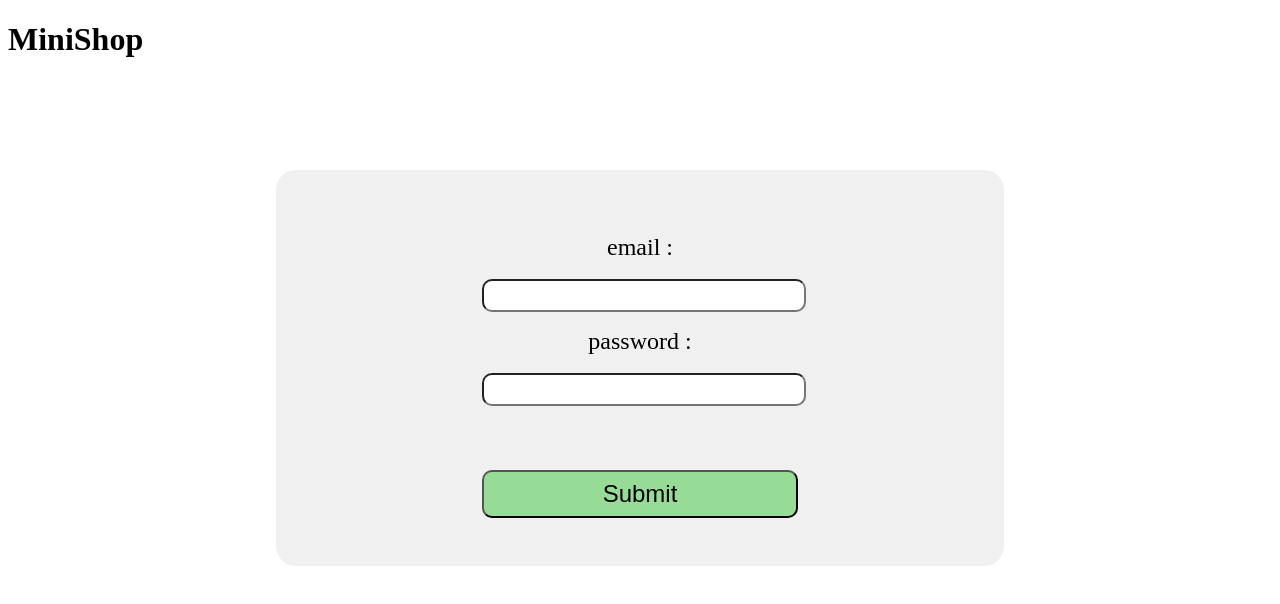
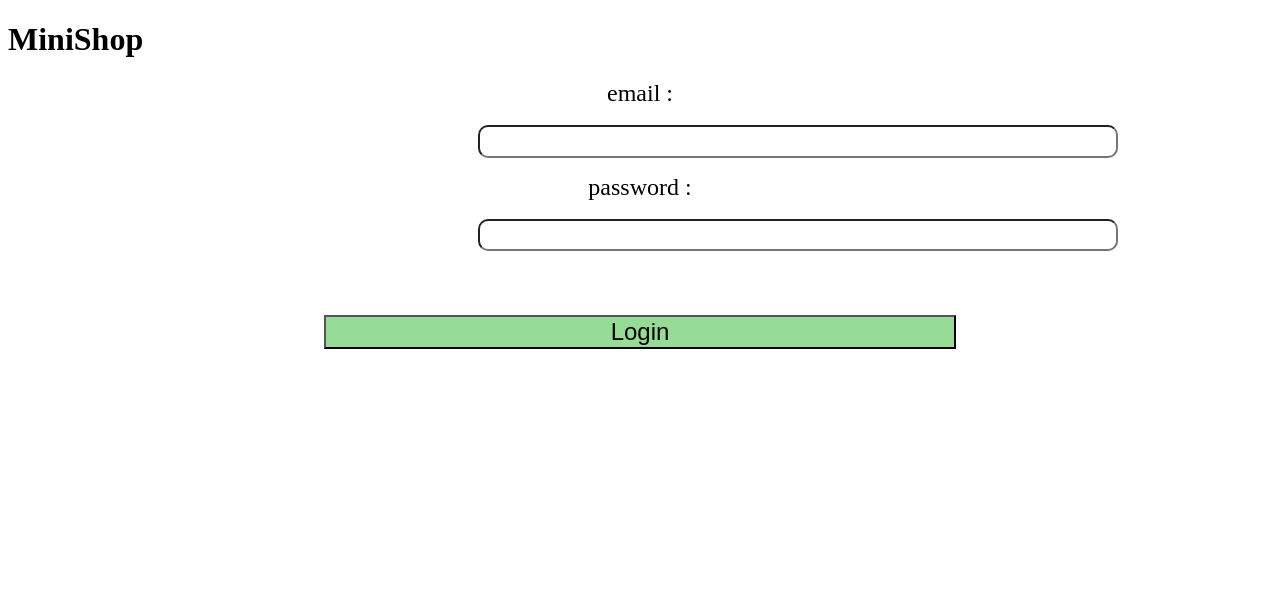
Before and after one commit to tangorri/mini-shop, an Angular app in the folder front/: page / in a window 1280 px wide. Shown: the top 604 px of the page. Built offline with nearby package versions, Linux system fonts and the light colour scheme.

Commit message:
Authenfication component et Page Store

```diff
--- a/front/src/app/app.module.ts
+++ b/front/src/app/app.module.ts
@@ -20,7 +20,7 @@
     ProfileComponent
   ],
   imports: [
-    BrowserModule
+    BrowserModule,
   ],
   providers: [],
   bootstrap: [AppComponent]
--- a/front/src/app/authentication/authentication.component.html
+++ b/front/src/app/authentication/authentication.component.html
@@ -1,7 +1,9 @@
-<form action="">
-    <p><label>email : </label><br />
-        <input type="text" name="email"></p>
-    <p><label> password :</label> <br />
-        <input type="password" name="password"></p>
-    <input type="submit" value="Submit" class="submit" />
-</form>
+<p>
+    <label>email : </label><br />
+    <input type="text" name="email" #email>
+</p>
+<p>
+    <label> password :</label> <br />
+    <input type="password" name="password" #password>
+</p>
+<button (click)="login(email.value, password.value)" class="submit">Login</button>
--- a/front/src/app/authentication/authentication.component.ts
+++ b/front/src/app/authentication/authentication.component.ts
@@ -12,4 +12,8 @@
   ngOnInit() {
   }
 
+  login = (email: string, password: string): void => {
+    console.log('onsubmit');
+  }
+
 }
```
Also changed, not shown: front/src/app/store/store.component.html (added, +7 -0 lines), front/src/app/store/store.component.ts (added, +13 -0 lines), front/src/app/store/store.component.css (added).
